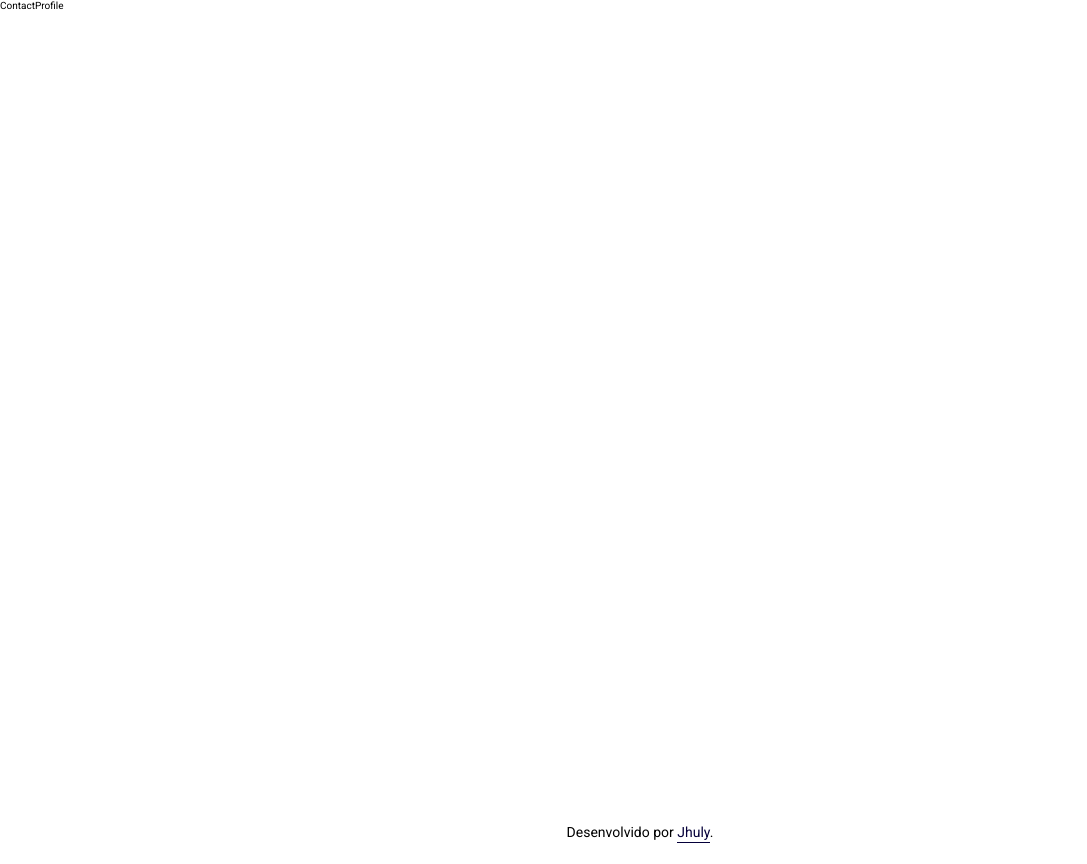
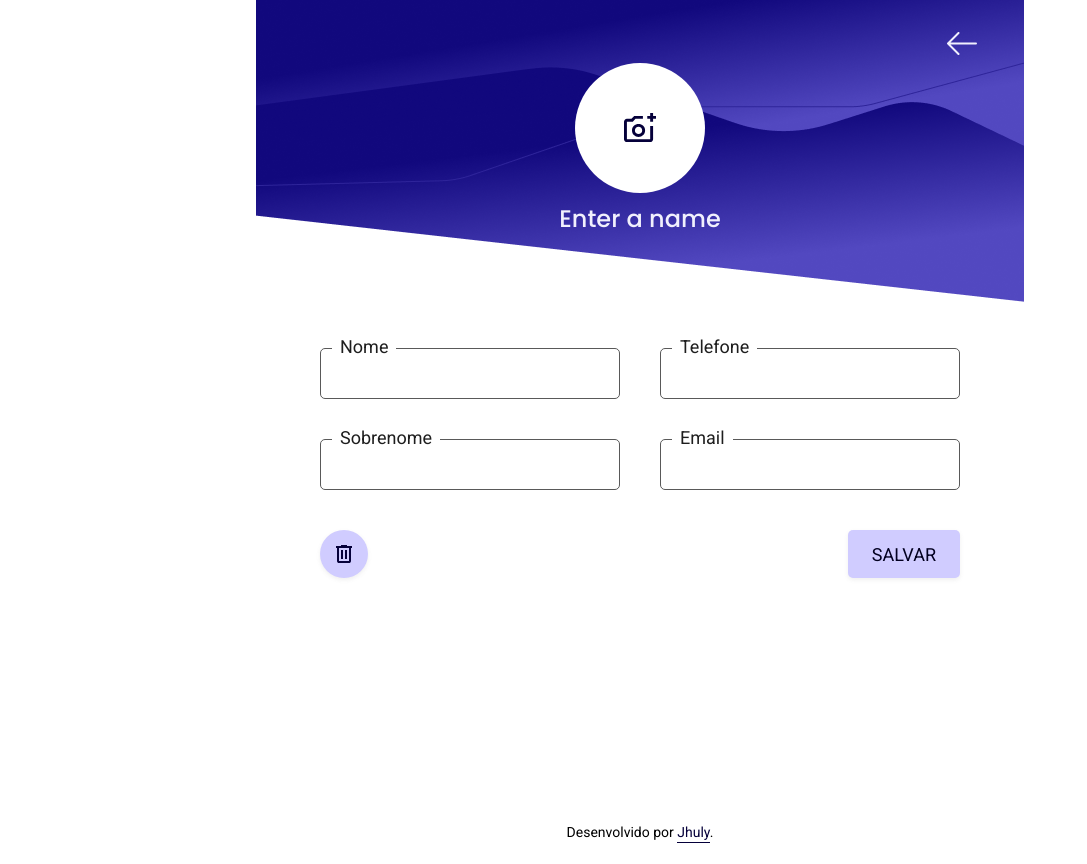
Before and after one commit to jhulyambrozini/list-contacts, a React (Vite) app: page /contact/1 in a window 1280 px wide. Shown: the whole page, without its empty margins (0-1087 px from the left). Built offline with nearby package versions, Linux system fonts and the light colour scheme; the HTML template or start-up script is replaced by a standard one.

Commit message:
feat: criando pagina de contato

```diff
--- a/src/components/Button/styles.ts
+++ b/src/components/Button/styles.ts
@@ -28,7 +28,7 @@ export const ButtonPrimaryContainer = styled(Button)`
 
 export const ButtonSecondaryContainer = styled(Button)`
   background-color: ${colors.primary07};
-
+  border-radius: 5px;
   span {
     font-size: 1.8rem;
   }
--- /dev/null
+++ b/src/components/Form/index.tsx
@@ -0,0 +1,69 @@
+import { useRef } from 'react'
+import InputGroup from '../InputGroup'
+import * as Style from './styLes'
+import { Button } from '../Button'
+import ButtonIcon from '../Button/ButtonIcon'
+import trashIcom from '../../assets/trash-icon.svg'
+
+const Form = () => {
+  function handleChange() {
+    return
+  }
+
+  const firtsNameRef = useRef()
+  const lastNameRef = useRef()
+  const telRef = useRef()
+  const emailRef = useRef()
+
+  return (
+    <Style.FormContainer>
+      <Style.FormInputsControls>
+        <div>
+          <InputGroup
+            id="firstname"
+            label="Nome"
+            onchange={handleChange}
+            ref={() => firtsNameRef}
+            type="text"
+          />
+          <InputGroup
+            id="lastname"
+            label="Sobrenome"
+            onchange={handleChange}
+            ref={() => lastNameRef}
+            type="text"
+          />
+        </div>
+
+        <div>
+          <InputGroup
+            id="tel"
+            label="Telefone"
+            onchange={handleChange}
+            ref={() => telRef}
+            type="tel"
+          />
+          <InputGroup
+            id="email"
+            label="Email"
+            onchange={handleChange}
+            ref={() => emailRef}
+            type="email"
+          />
+        </div>
+      </Style.FormInputsControls>
+
+      <Style.FormButtonsControls>
+        <Button.Circle padding="1.6rem" onclick={handleChange}>
+          <ButtonIcon icon={trashIcom} />
+        </Button.Circle>
+
+        <Button.Secondary padding="1.2rem 2.4rem" onclick={handleChange}>
+          <Button.Label label="SALVAR" />
+        </Button.Secondary>
+      </Style.FormButtonsControls>
+    </Style.FormContainer>
+  )
+}
+
+export default Form
--- /dev/null
+++ b/src/components/Form/styles.ts
@@ -0,0 +1,39 @@
+import styled from 'styled-components'
+
+export const FormContainer = styled.form`
+  margin: 0 6rem;
+  padding-top: 4rem;
+
+  @media screen and (max-width: 426px) {
+    margin: 0 auto;
+    display: flex;
+    flex-direction: column;
+    align-content: center;
+  }
+`
+
+export const FormInputsControls = styled.div`
+  display: flex;
+  gap: 40px;
+  justify-content: center;
+
+  > div {
+    width: 300px;
+  }
+
+  @media screen and (max-width: 426px) {
+    flex-direction: column;
+    align-items: center;
+    width: 100%;
+    gap: 0;
+  }
+`
+export const FormButtonsControls = styled.div`
+  display: flex;
+  justify-content: space-between;
+
+  @media screen and (max-width: 426px) {
+    align-items: center;
+    width: 100%;
+  }
+`
--- /dev/null
+++ b/src/components/InputGroup/index.tsx
@@ -0,0 +1,21 @@
+import { ChangeEventHandler, LegacyRef } from 'react'
+import * as Style from './styles'
+
+type InputGroupProps = {
+  id: string
+  type: string
+  onchange: ChangeEventHandler<HTMLInputElement>
+  ref: LegacyRef<HTMLInputElement> | undefined
+  label: string
+}
+
+const InputGroup = ({ id, onchange, ref, type, label }: InputGroupProps) => {
+  return (
+    <Style.InputGroupContainer>
+      <label htmlFor={id}>{label}</label>
+      <input type={type} id={id} onChange={onchange} ref={ref} />
+    </Style.InputGroupContainer>
+  )
+}
+
+export default InputGroup
--- /dev/null
+++ b/src/components/InputGroup/styles.ts
@@ -0,0 +1,32 @@
+import styled from 'styled-components'
+import { colors } from '../../styles'
+
+export const InputGroupContainer = styled.div`
+  width: 100%;
+  position: relative;
+  margin-bottom: 4rem;
+
+  label {
+    color: ${colors.grey01};
+    font-size: 1.8rem;
+    position: absolute;
+    top: -16px;
+    left: 12px;
+    background-color: #fff;
+    padding: 4px 8px;
+  }
+
+  input {
+    width: 100%;
+    border: none;
+    border: 1px solid ${colors.grey02};
+    border-radius: 5px;
+    padding: 1.7rem;
+  }
+
+  @media screen and (max-width: 426px) {
+    label {
+      font-size: 1.6rem;
+    }
+  }
+`
--- a/src/pages/ContactProfile.tsx
+++ /dev/null
@@ -1,5 +0,0 @@
-const ContactProfile = () => {
-  return <div className="container">ContactProfile</div>
-}
-
-export default ContactProfile
--- /dev/null
+++ b/src/pages/ContactProfile/ContactProfile.tsx
@@ -0,0 +1,29 @@
+import backIcon from '../../assets/back-icon.svg'
+import addPhotoIcon from '../../assets/addPhoto-icon.svg'
+import { Link } from 'react-router-dom'
+
+import * as Style from './styles'
+import Form from '../../components/Form'
+
+const ContactProfile = () => {
+  return (
+    <div className="container">
+      <Style.Header>
+        <Link to="/" title="ir para Home">
+          <img src={backIcon} alt="Seta de voltar" />
+        </Link>
+        <Style.ButtonAddPhotoContainer>
+          <button>
+            <img src={addPhotoIcon} alt="Icone de uma câmera" />
+          </button>
+          <span>Enter a name</span>
+        </Style.ButtonAddPhotoContainer>
+      </Style.Header>
+      <main>
+        <Form />
+      </main>
+    </div>
+  )
+}
+
+export default ContactProfile
--- /dev/null
+++ b/src/pages/ContactProfile/styles.ts
@@ -0,0 +1,80 @@
+import styled from 'styled-components'
+import { colors, typography } from '../../styles'
+import bg from '../../assets/bg.png'
+
+export const Header = styled.header`
+  background: url(${bg}) no-repeat;
+  width: 100%;
+  height: 308px;
+  background-position: center;
+  max-width: 769px;
+
+  a {
+    display: flex;
+    justify-content: end;
+    margin-top: 3.2rem;
+    margin-right: 4.8rem;
+  }
+
+  @media screen and (max-width: 426px) {
+    a {
+      margin-top: 2.4rem;
+      margin-right: 2.4rem;
+    }
+  }
+`
+
+export const ButtonAddPhotoContainer = styled.div`
+  display: flex;
+  justify-content: center;
+  flex-direction: column;
+  align-items: center;
+  margin-top: 0.8rem;
+  gap: 8px;
+
+  button {
+    border-radius: 50%;
+    width: 130px;
+    height: 130px;
+    display: flex;
+    justify-content: center;
+    align-items: center;
+    border: none;
+    cursor: pointer;
+    background-color: #fff;
+  }
+
+  span {
+    color: ${colors.primary09};
+    text-align: center;
+
+    font-family: ${typography.secondary};
+    font-size: 24px;
+    font-weight: 500;
+  }
+
+  @media screen and (max-width: 426px) {
+    margin-top: 3rem;
+
+    button {
+      height: 100px;
+      width: 100px;
+    }
+
+    span {
+      font-size: 2rem;
+    }
+  }
+`
+
+export const HeaderBackground = styled.picture`
+  position: absolute;
+  top: 0;
+  left: 0;
+  z-index: -1;
+
+  img {
+    max-width: 100%;
+    min-height: 100%;
+  }
+`
--- a/src/pages/Home/index.tsx
+++ b/src/pages/Home/index.tsx
@@ -11,7 +11,7 @@ const Home = () => {
     return
   }
   return (
-    <HomeContainer>
+    <HomeContainer className="container">
       <Header />
       <main>
         <ListControls>
--- a/src/pages/Home/styles.ts
+++ b/src/pages/Home/styles.ts
@@ -1,15 +1,16 @@
 import styled from 'styled-components'
 
 export const HomeContainer = styled.div`
-  display: flex;
-  flex-direction: column;
-  justify-content: center;
   padding: 0 2.4rem;
 
   main {
     display: flex;
     flex-direction: column;
     align-items: center;
+  }
+
+  @media screen and (max-width: 426px) {
+    padding: 0 1.6rem;
   }
 `
 
--- a/src/routes.tsx
+++ b/src/routes.tsx
@@ -1,5 +1,5 @@
 import { Routes, Route } from 'react-router-dom'
-import ContactProfile from './pages/ContactProfile'
+import ContactProfile from './pages/ContactProfile/ContactProfile'
 import Home from './pages/Home'
 
 const RoutesProvider = () => {
--- a/src/styles/index.ts
+++ b/src/styles/index.ts
@@ -43,12 +43,15 @@ const GlobalStyle = createGlobalStyle`
 
   body {
     min-height: 100vh;
+    min-width: 100vw;
   }
 
   .container {
     display: flex;
     flex-direction: column;
+    align-items: center;
     min-height: 100vh;
+    margin: 0 auto;
   }
 `
 export default GlobalStyle
```
Also changed, not shown: src/assets/bg-mobile.png (deleted).
